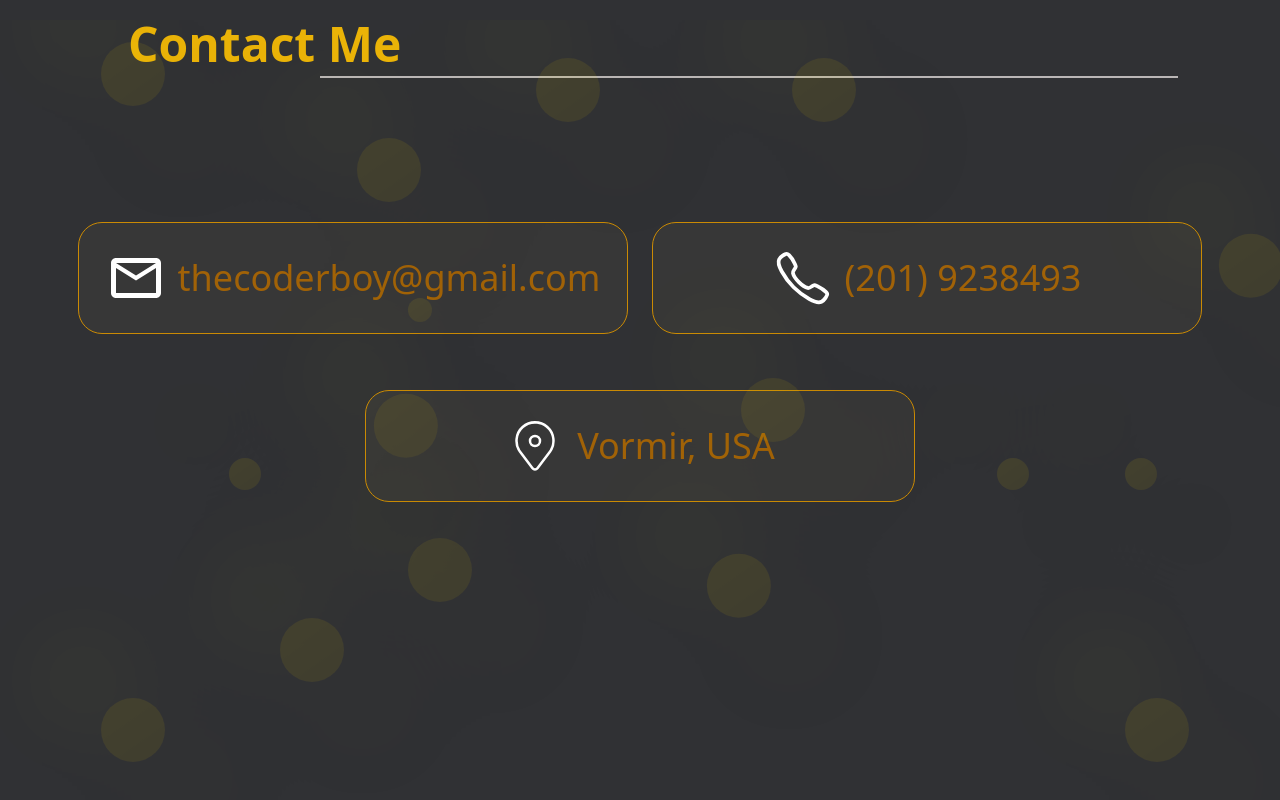
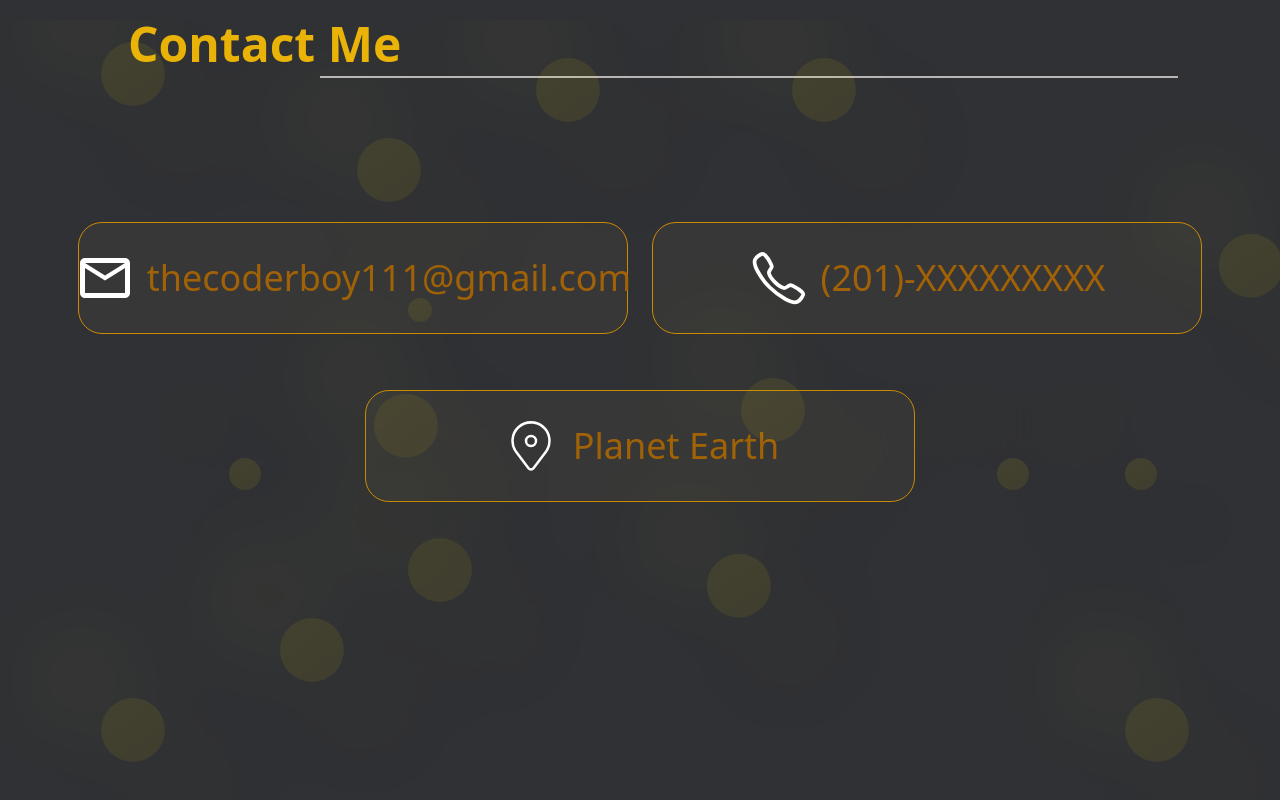
Before and after one commit to thecoderboy11/project-2, a React (Create React App) app: page / in a window 1280 px wide. Shown: the part 4886-5686 px from the top of the page. Built offline with nearby package versions, Linux system fonts and the light colour scheme; the HTML template or start-up script is replaced by a standard one.

Commit message:
Update FourthPage.jsx

```diff
--- a/src/FourthPage.jsx
+++ b/src/FourthPage.jsx
@@ -36,7 +36,7 @@ const FourthPage = () => {
             <div className=" text-4xl md:text-6xl text-white   flex justify-center items-center  ">
               <MdOutlineMailOutline />
               <div className="text-2xl md:text-4xl ml-3 text-yellow-700">
-                thecoderboy@gmail.com
+                thecoderboy111@gmail.com
               </div>
             </div>
           </div>
@@ -45,7 +45,7 @@ const FourthPage = () => {
             <div className=" text-4xl md:text-6xl text-white  flex justify-center items-center  ">
               <IoCallOutline />
               <div className="text-2xl md:text-4xl ml-3 text-yellow-700">
-                (201) 9238493
+                (201)-XXXXXXXXX
               </div>
             </div>
           </div>
@@ -58,7 +58,7 @@ const FourthPage = () => {
             <div className=" text-4xl md:text-6xl text-white   flex justify-center items-center  ">
               <CiLocationOn />
               <div className="text-2xl md:text-4xl ml-3 text-yellow-700">
-                Vormir, USA
+                Planet Earth
               </div>
             </div>
           </div>
```
